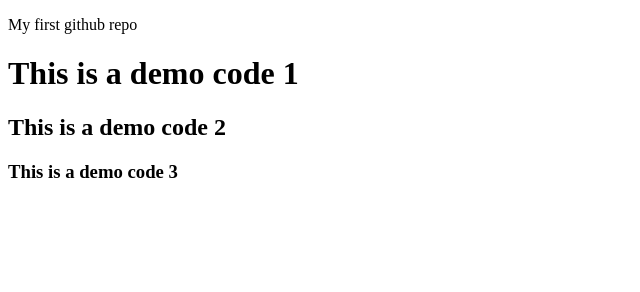
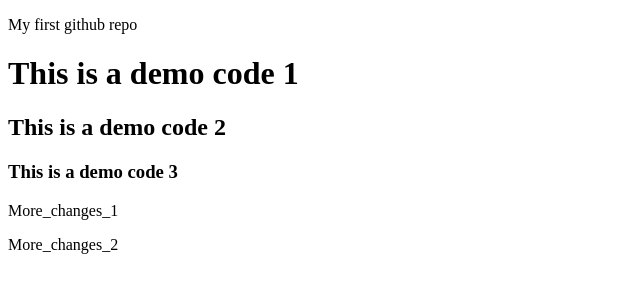
Before and after one commit to partho2003/my_first_repo, a plain HTML site: page index.html in a window 1280 px wide. Shown: the whole page, without its empty margins (0-640 px from the left). Drawn offline with Linux system fonts and the light colour scheme.

Commit message:
more_changes

```diff
--- a/index.html
+++ b/index.html
@@ -13,6 +13,8 @@
     <h1>This is a demo code 1</h1>
     <h2>This is a demo code 2</h2>
     <h3>This is a demo code 3</h3>
+    <p>More_changes_1</p>
+    <p>More_changes_2</p>
 </body>
 
 </html>
```
